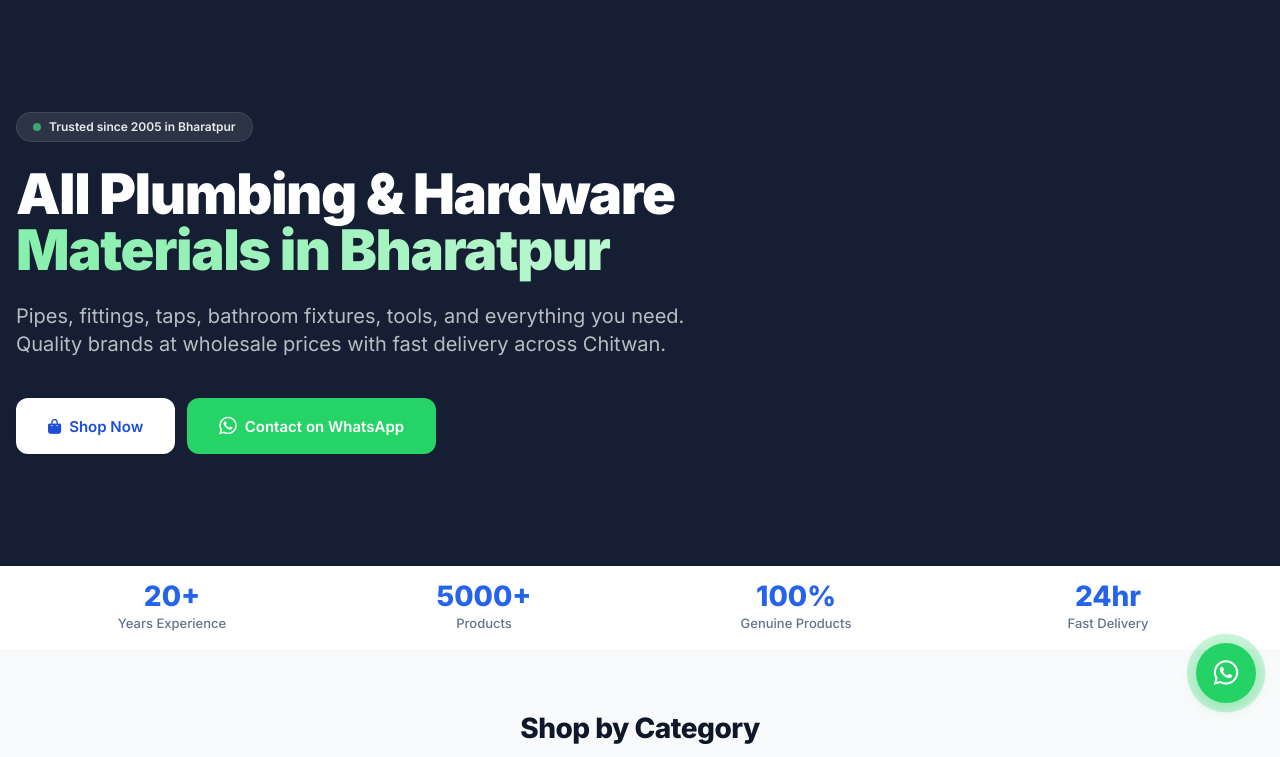
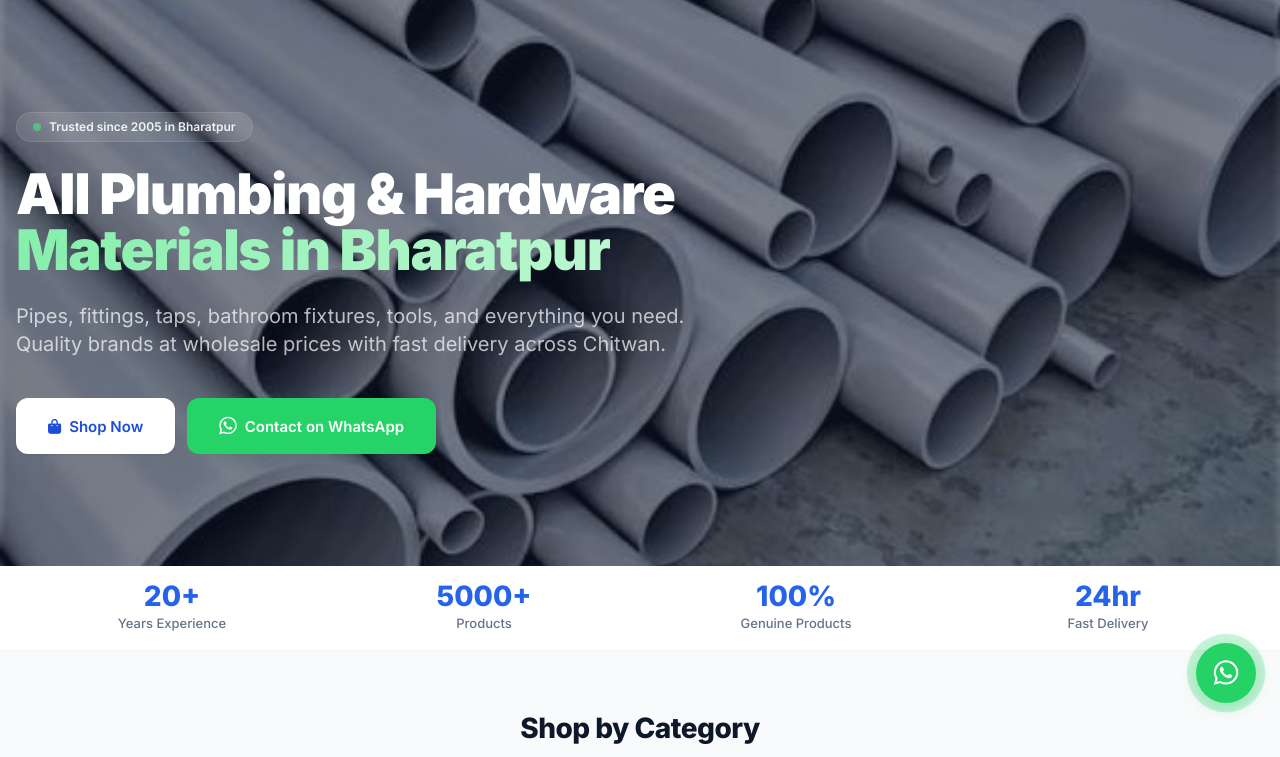
Before and after one commit to 2anupam0/bharatpur-plumbing-hub, a Django app: page / in a window 1280 px wide; the page is wider, and only the part inside the window is pictured. Shown: the part 73-830 px from the top of that part. Run offline with Django 4.2, Linux system fonts and the light colour scheme; data comes from the database, SQL or seed files in the repository; data that the repository does not hold is empty; some libraries are stand-ins or nearby versions.

Commit message:
Update hero background image to piep 2.jpg

```diff
--- a/shop/templates/shop/home.html
+++ b/shop/templates/shop/home.html
@@ -4,7 +4,7 @@
 {% block title %}Home{% endblock %}
 
 {% block content %}
-<section class="hero-bg relative" style="background-image: url('/static/shop/images/hero-bg.jpg');">
+<section class="hero-bg relative" style="background-image: url('/static/shop/images/piep%202.jpg');">
     <div class="max-w-7xl mx-auto px-4 py-16 md:py-20 lg:py-28 relative z-10">
         <div class="max-w-3xl">
             <span class="inline-flex items-center gap-2 bg-white/10 backdrop-blur-sm text-white/90 px-4 py-1.5 rounded-full text-xs font-semibold mb-6 border border-white/10">
```
Also changed, not shown: shop/static/shop/images/piep 2.jpg (added).
